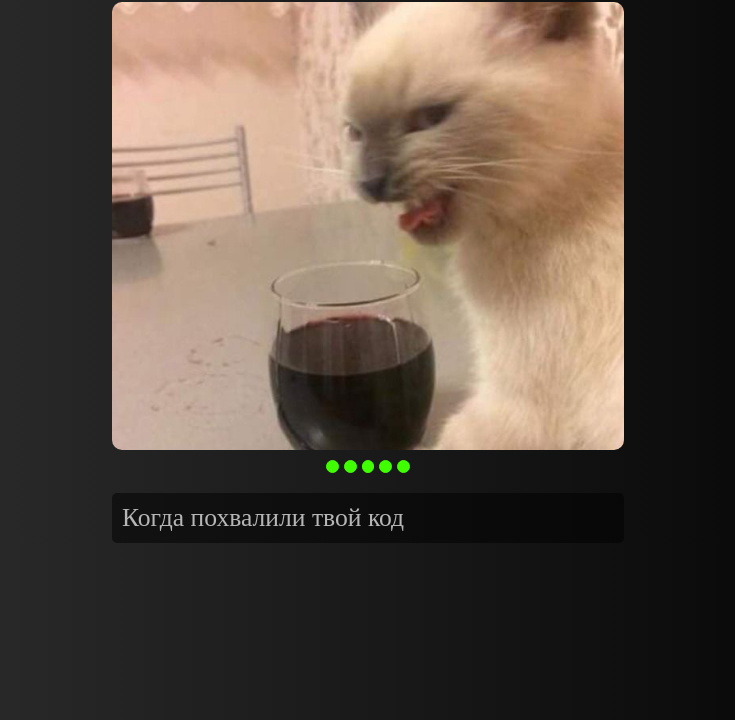
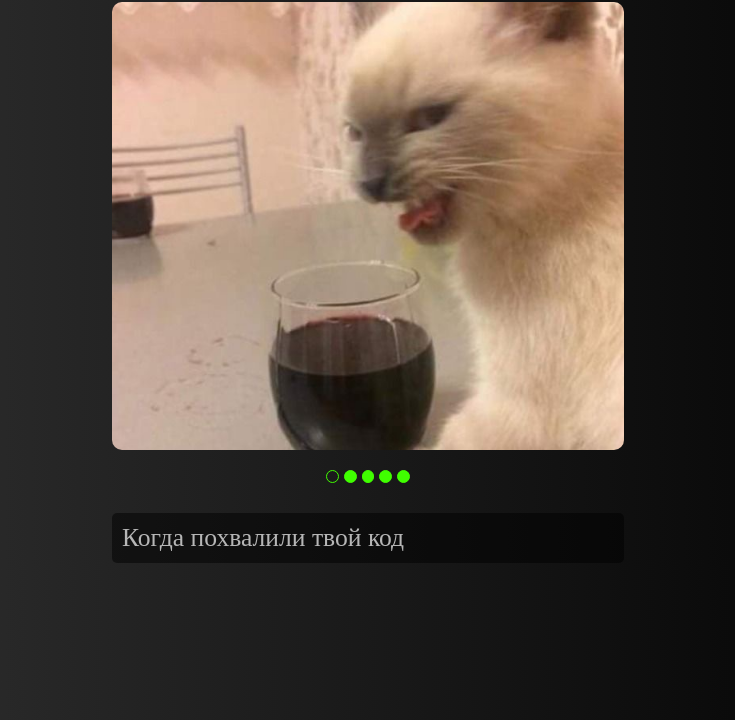
Before and after one commit to SPHsofi/cssMemeSlider, a plain HTML site: page cssMemeSlider/index.html in a window 1280 px wide. Shown: the part 80-800 px from the top of the page, without its empty margins (272-1007 px from the left). Drawn offline with Linux system fonts and the light colour scheme.

Commit message:
refactor: change styls for .controler and for choose controler, add styles for .controler-wrapper (Sun, Sep 15, 2024 11:16:14 PM)

```diff
--- a/cssMemeSlider/styles.css
+++ b/cssMemeSlider/styles.css
@@ -69,8 +69,24 @@ input[type="radio"] {
 .controls {
     display: flex;
     flex-direction: row;
+    margin: 10px 0;
     gap: 5px;
-    margin: 10px 0;
+}
+
+.controler-wrapper {
+    display: flex;
+    justify-content: center;
+    align-items: center;
+    cursor: pointer;
+    padding: 10px 0;
+}
+
+.controler-wrapper:first-child {
+    padding-left: 15px;
+}
+
+.controler-wrapper:last-child {
+    padding-right: 15px;
 }
 
 .controler {
@@ -80,9 +96,10 @@ input[type="radio"] {
     height: 1vw;
     border-radius: 100%;
     cursor: pointer;
+    display: inline-block;
 }
 
-.controler:hover {
+.controler-wrapper:hover .controler {
     background: #d5d5d5;
     border: 1px solid #d5d5d5;
 }
@@ -97,7 +114,6 @@ input[type="radio"] {
 .text {
     display: none;
 }
-
 
 input#slide1:checked ~ .text-group p:nth-child(1),
 input#slide2:checked ~ .text-group p:nth-child(2),
@@ -123,10 +139,10 @@ input#slide5:checked ~ .slider-img {
     transform: translateX(-400%);
 }
 
-input#slide1:checked ~ .controls label[for="slide1"],
-input#slide2:checked ~ .controls label[for="slide2"],
-input#slide3:checked ~ .controls label[for="slide3"],
-input#slide4:checked ~ .controls label[for="slide4"],
-input#slide5:checked ~ .controls label[for="slide5"] {
+input#slide1:checked ~ .controls label[for="slide1"] > .controler,
+input#slide2:checked ~ .controls label[for="slide2"] > .controler,
+input#slide3:checked ~ .controls label[for="slide3"] > .controler,
+input#slide4:checked ~ .controls label[for="slide4"] > .controler,
+input#slide5:checked ~ .controls label[for="slide5"] > .controler {
     background-color: rgba(28,28,28,0);
 }
```
